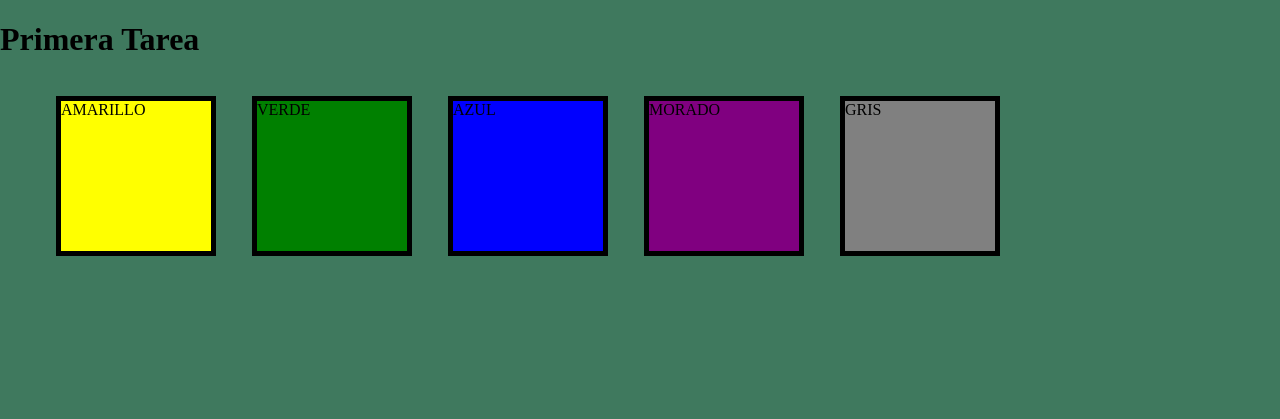
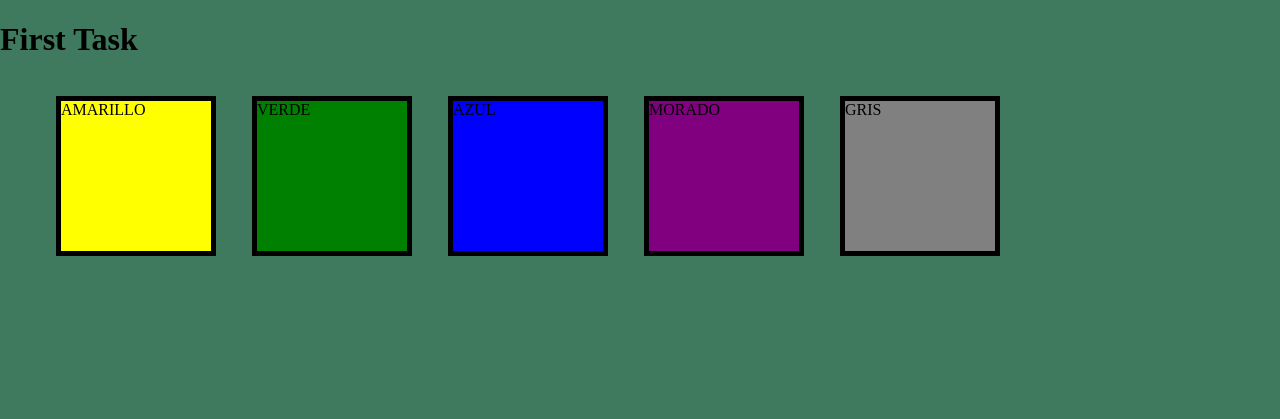
Before and after one commit to YetiHerrera/newDevProj, a plain HTML site: page task1/index.html in a window 1280 px wide. Shown: the top 419 px of the page. Drawn offline with Linux system fonts and the light colour scheme.

Commit message:
change title to engl

```diff
--- a/task1/index.html
+++ b/task1/index.html
@@ -7,7 +7,7 @@
     <title>proyecto 1</title>
 </head>
 <body>
-    <h1>Primera Tarea</h1>
+    <h1>First Task</h1>
     <div class="container">
         <ul class="lista" >
             <li class="li1">AMARILLO</li>
```
